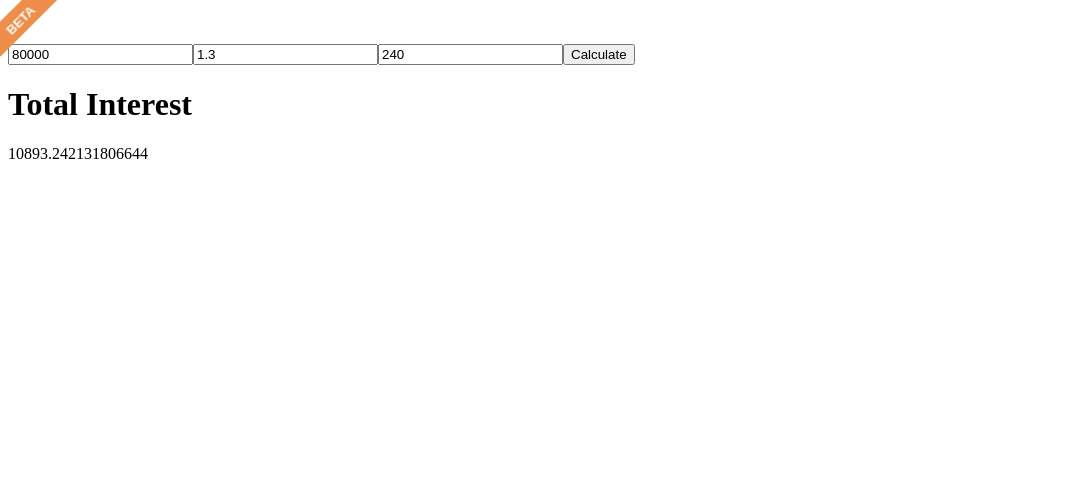
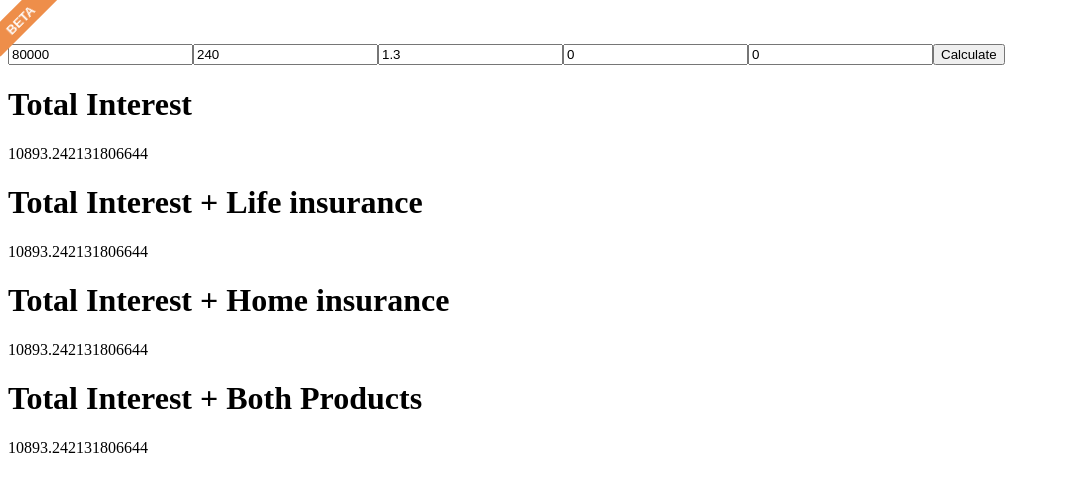
Before and after one commit to Xuaps/hipo, a React app in the folder app/: page / in a window 1280 px wide. Both pictures are taken after a click on the button "Calculate". Shown: the top 492 px of the page, without its empty margins (0-1068 px from the left). Built offline with nearby package versions, Linux system fonts and the light colour scheme.

Commit message:
Add products

```diff
--- a/app/src/components/App.tsx
+++ b/app/src/components/App.tsx
@@ -4,15 +4,34 @@ import {
   loadAmortizationTable,
   Payment,
 } from '../model/amortization';
+import {
+  ProductsPriceOverTime,
+  loadProductsPriceOverTime,
+} from '../model/product';
 
 const App = () => {
-  const [data, setData] = useState({ amount: 80000, rate: 1.3, months: 240 });
+  const [data, setData] = useState({
+    amount: 80000,
+    months: 240,
+    rate: 1.3,
+    products_price_by_month: { life: 0, home: 0 },
+  });
   const [amortizationTable, setAmortizationTable] = useState<Payment[]>([]);
+  const [productsTable, setProductsTable] = useState<ProductsPriceOverTime>({
+    life: [],
+    home: [],
+  });
 
   const onCalculate = async () => {
-    const { amount, rate, months } = data;
+    const { amount, months, rate, products_price_by_month } = data;
     const amortizationTable = loadAmortizationTable(amount, rate, months);
+    const productsTable = loadProductsPriceOverTime(
+      months,
+      products_price_by_month,
+    );
+
     setAmortizationTable(amortizationTable);
+    setProductsTable(productsTable);
   };
 
   return (
@@ -26,6 +45,12 @@ const App = () => {
         onChange={(e) => setData({ ...data, amount: parseInt(e.target.value) })}
       />
       <input
+        type="number"
+        name="months"
+        value={data.months}
+        onChange={(e) => setData({ ...data, months: parseInt(e.target.value) })}
+      />
+      <input
         step="any"
         type="number"
         name="rate"
@@ -33,17 +58,65 @@ const App = () => {
         onChange={(e) => setData({ ...data, rate: parseFloat(e.target.value) })}
       />
       <input
+        step="any"
         type="number"
-        name="months"
-        value={data.months}
-        onChange={(e) => setData({ ...data, months: parseInt(e.target.value) })}
+        name="life"
+        value={data.products_price_by_month.life}
+        onChange={(e) =>
+          setData({
+            ...data,
+            products_price_by_month: {
+              ...data.products_price_by_month,
+              life: parseFloat(e.target.value),
+            },
+          })
+        }
+      />
+      <input
+        step="any"
+        type="number"
+        name="home"
+        value={data.products_price_by_month.home}
+        onChange={(e) =>
+          setData({
+            ...data,
+            products_price_by_month: {
+              ...data.products_price_by_month,
+              home: parseFloat(e.target.value),
+            },
+          })
+        }
       />
       <button onClick={onCalculate}> Calculate </button>
       {amortizationTable.length > 0 && (
-        <div data-testid="total-interest">
-          <h1>Total Interest</h1>
-          <p>{calculateTotalInterest(amortizationTable)}</p>
-        </div>
+        <>
+          <div data-testid="total-interest">
+            <h1>Total Interest</h1>
+            <p>{calculateTotalInterest(amortizationTable)}</p>
+          </div>
+          <div data-testid="total-interest-life">
+            <h1>Total Interest + Life insurance</h1>
+            <p>
+              {calculateTotalInterest(amortizationTable) +
+                productsTable['life'][productsTable['life'].length - 1]}
+            </p>
+          </div>
+          <div data-testid="total-interest-home">
+            <h1>Total Interest + Home insurance</h1>
+            <p>
+              {calculateTotalInterest(amortizationTable) +
+                productsTable['home'][productsTable['home'].length - 1]}
+            </p>
+          </div>
+          <div data-testid="total-interest-all">
+            <h1>Total Interest + Both Products</h1>
+            <p>
+              {calculateTotalInterest(amortizationTable) +
+                productsTable['life'][productsTable['life'].length - 1] +
+                productsTable['home'][productsTable['home'].length - 1]}
+            </p>
+          </div>
+        </>
       )}
     </div>
   );
--- /dev/null
+++ b/app/src/model/product.ts
@@ -0,0 +1,18 @@
+export type ProductsPriceOverTime = { [key: string]: number[] };
+
+export const loadProductsPriceOverTime = (
+  months: number,
+  products_price_by_month: {
+    life: number;
+    home: number;
+  },
+): ProductsPriceOverTime => {
+  return {
+    life: Array(months)
+      .fill(0)
+      .map((_, i) => products_price_by_month.life * (i + 1)),
+    home: Array(months)
+      .fill(0)
+      .map((_, i) => products_price_by_month.home * (i + 1)),
+  };
+};
```
Also changed, not shown: 2 other files (tests, documents, lock files or other folders).
